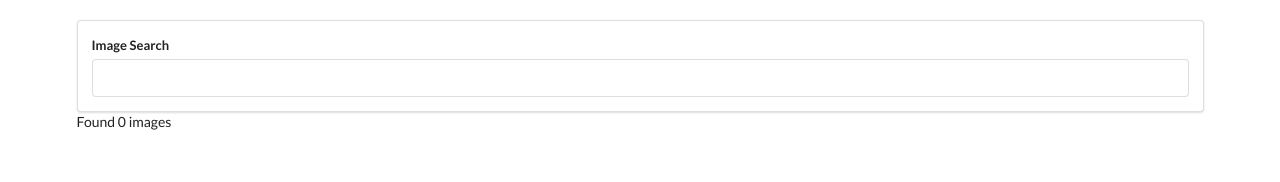
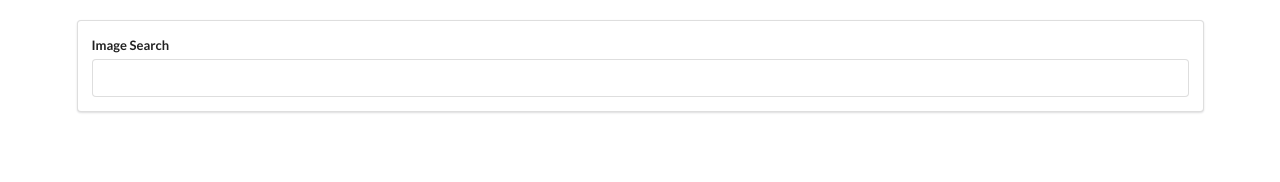
Before and after one commit to locaulker/pics-stg, a React (Create React App) app: page / in a window 1280 px wide. Shown: the top 182 px of the page. Built offline with nearby package versions, Linux system fonts and the light colour scheme.

Commit message:
completed section 9

```diff
--- a/src/components/App.js
+++ b/src/components/App.js
@@ -1,5 +1,6 @@
 import React from "react"
 import unsplash from "../api/unsplash"
+import ImageList from "./ImageList"
 import SearchBar from "./SearchBar"
 
 class App extends React.Component {
@@ -17,7 +18,7 @@
     return (
       <div className="ui container" style={{ marginTop: "20px" }}>
         <SearchBar onSubmit={this.onSearchSubmit} />
-        Found {this.state.images.length} images
+        <ImageList images={this.state.images} />
       </div>
     )
   }
--- /dev/null
+++ b/src/components/ImageList.js
@@ -0,0 +1,11 @@
+import React from "react"
+
+const ImageList = (props) => {
+  const images = props.images.map(({ id, urls, description }) => {
+    return <img key={id} src={urls.regular} alt={description} />
+  })
+
+  return <div>{images}</div>
+}
+
+export default ImageList
```
